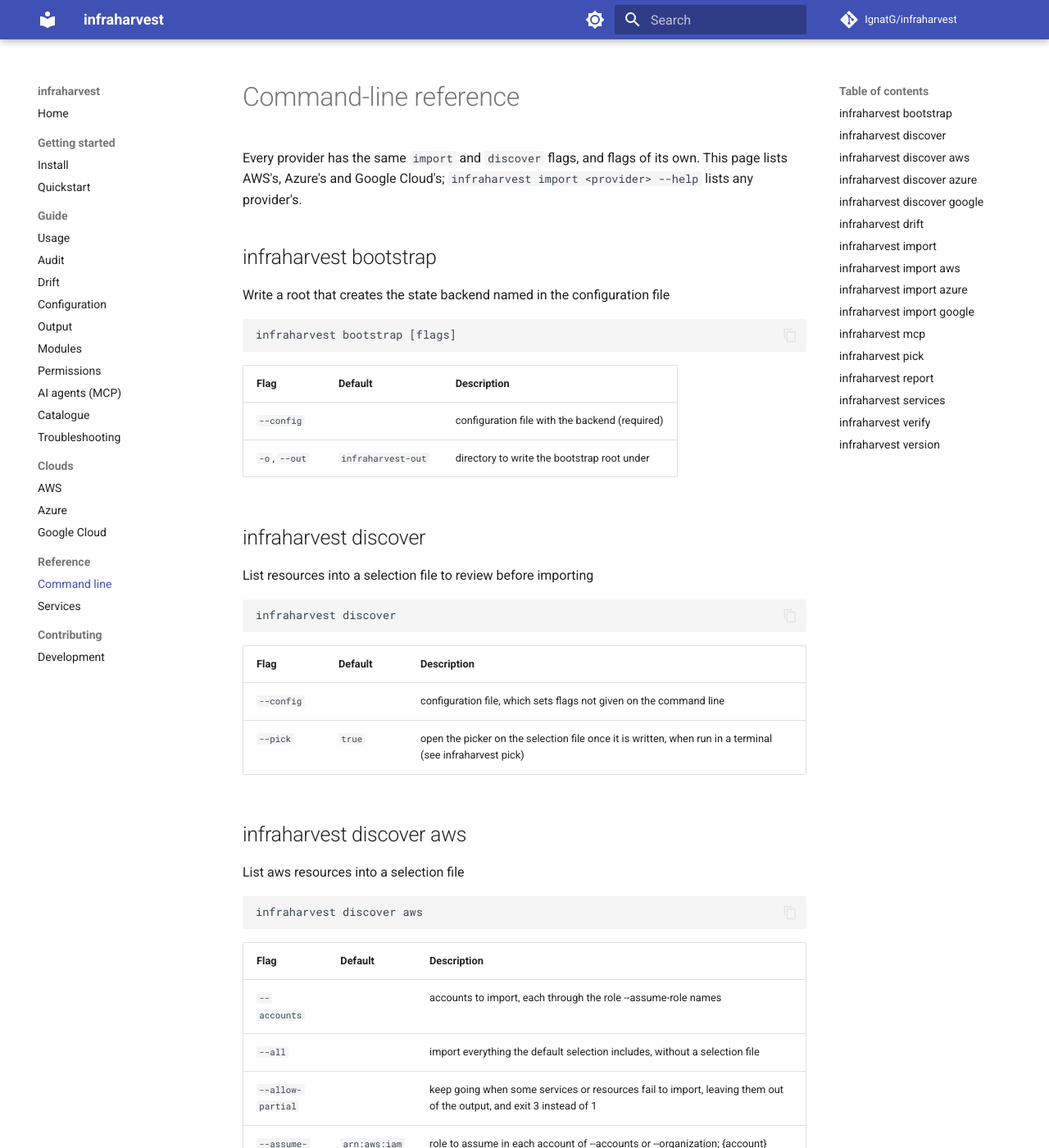
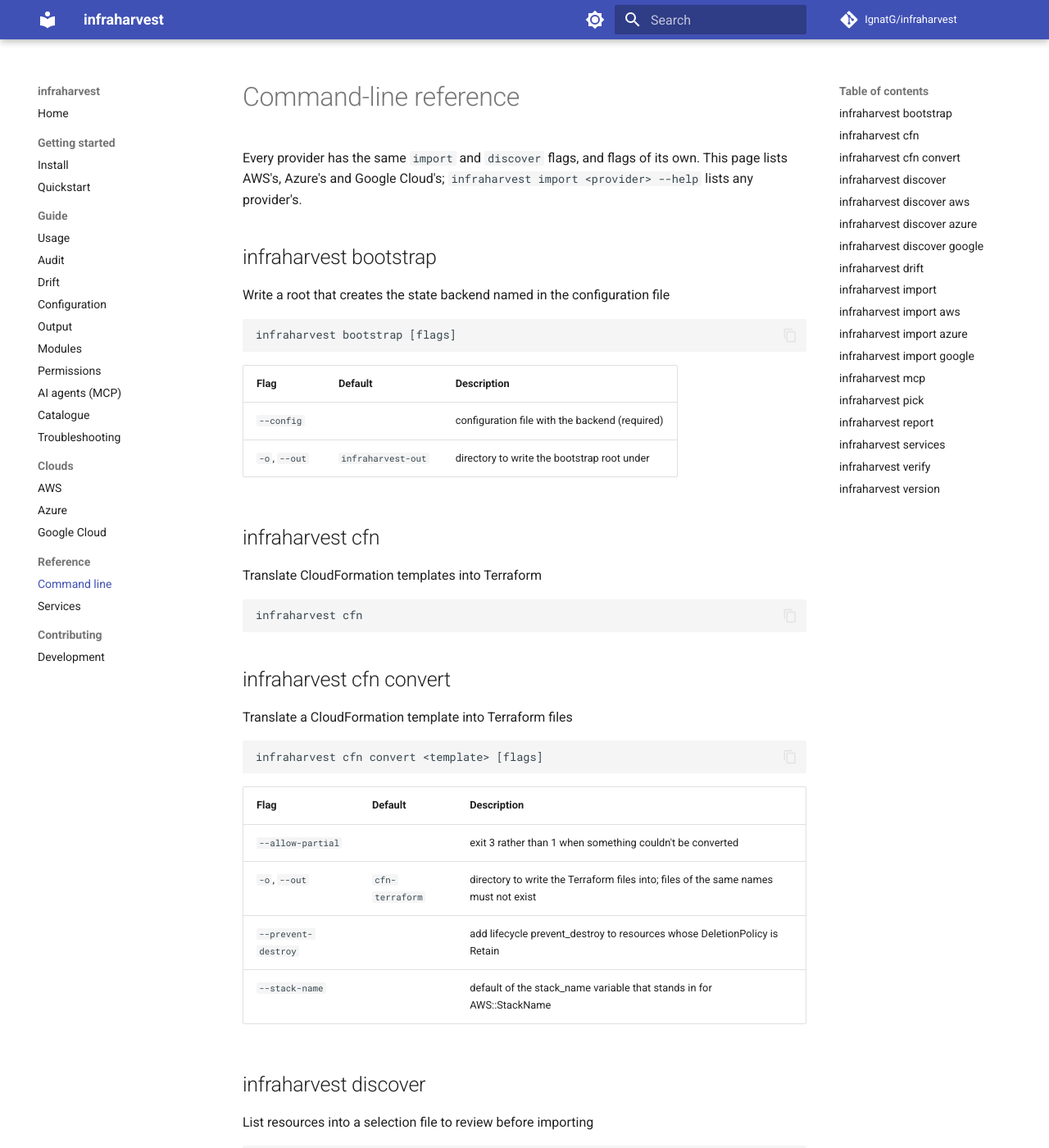
Before and after one commit to IgnatG/infraharvest, an MkDocs documentation site: the page built from docs/reference/cli.md, in a window 1280 px wide and 1400 px high. Shown: the whole window at 82% size. Built offline with MkDocs 1.6.1 and Material for MkDocs 9.7.7, drawn with Linux system fonts in a browser that asks for light colours; comment, search, counter and statistics services are not loaded.

Commit message:
test: record the goldens for cfn convert and the resolver's messages

````diff
--- a/docs/reference/cli.md
+++ b/docs/reference/cli.md
@@ -16,6 +16,29 @@ infraharvest bootstrap [flags]
 |---|---|---|
 | `--config` |  | configuration file with the backend (required) |
 | `-o`, `--out` | `infraharvest-out` | directory to write the bootstrap root under |
+
+## infraharvest cfn
+
+Translate CloudFormation templates into Terraform
+
+```
+infraharvest cfn
+```
+
+## infraharvest cfn convert
+
+Translate a CloudFormation template into Terraform files
+
+```
+infraharvest cfn convert <template> [flags]
+```
+
+| Flag | Default | Description |
+|---|---|---|
+| `--allow-partial` |  | exit 3 rather than 1 when something couldn't be converted |
+| `-o`, `--out` | `cfn-terraform` | directory to write the Terraform files into; files of the same names must not exist |
+| `--prevent-destroy` |  | add lifecycle prevent_destroy to resources whose DeletionPolicy is Retain |
+| `--stack-name` |  | default of the stack_name variable that stands in for AWS::StackName |
 
 ## infraharvest discover
 
````
Also changed, not shown: 2 other files.
